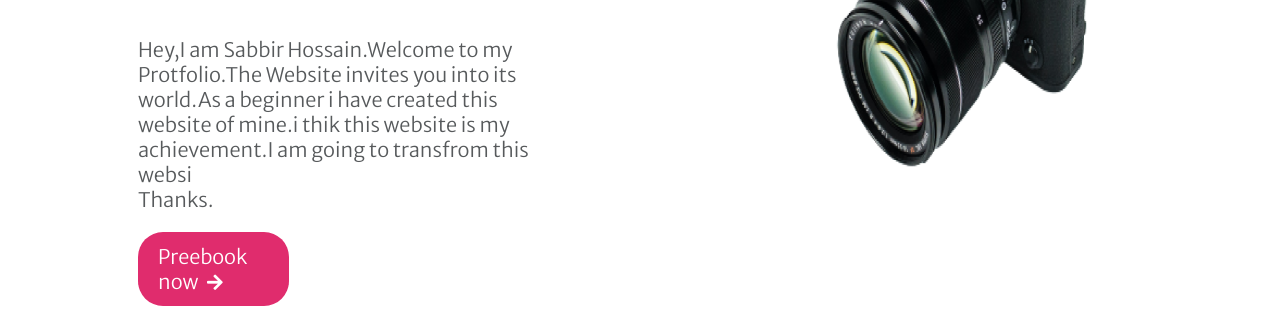
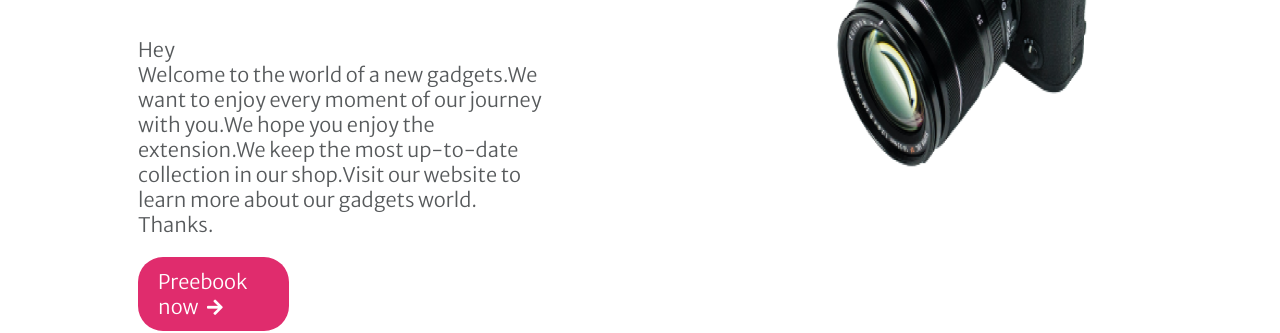
Before and after one commit to webSabbir5353/My-Gadgets-Web-2, a plain HTML site: page index.html in a window 1280 px wide. Shown: the part 478-811 px from the top of the page. Drawn offline with Linux system fonts and the light colour scheme.

Commit message:
correction

```diff
--- a/index.html
+++ b/index.html
@@ -32,12 +32,9 @@
         <section class="part1">
             <div class="first">
                 <p class="welcome"> Start your Journey with <br> Our Gadgets family</p>
-                <p class="para">Hey,I am Sabbir Hossain.Welcome to my Protfolio.The Website invites you into its
-                    world.As a
-                    beginner
-                    i
-                    have created this website of mine.i thik this website is my achievement.I am going to transfrom this
-                    websi
+                <p class="para">Hey <br>Welcome to the world of a new gadgets.We want to enjoy every moment of our
+                    journey with you.We hope you enjoy the extension.We keep the most up-to-date collection in our
+                    shop.Visit our website to learn more about our gadgets world.
                     <br>
                     Thanks.
                 <p class="preebook">Preebook now <i class="fas fa-arrow-right"></i></p>
@@ -46,7 +43,7 @@
                 <img src="images/main-camera.png" alt="">
             </div>
         </section>
-<!-- products-list -->
+        <!-- products-list -->
         <section class="container">
             <div class="products-list">
                 <div class="title">
@@ -234,12 +231,10 @@
             </div>
             <div class="feature">
                 <p class="book"> You will find updates about our<br> feature products here</p>
-                <p class="book1">Hey,I am Sabbir Hossain.Welcome to my Protfolio.The Website invites you into its
-                    world.As a
-                    beginner
-                    i
-                    have created this website of mine.i thik this website is my achievement.I am going to transfrom this
-                    websi
+                <p class="book1">Hey <br> Visit our store to learn more about our gadgets.Our products
+                    incluedrone,Airpods,camera,Studio setup light,tripod,Auction camera and many more.we carry cash on
+                    delivery products.We are further updating <br> all our collections according to your needs.All our
+                    products are given during service.You can definitely <br> collect our products.
                     <br>
                     Thanks.
                 <p class="order"> Order now <i class="fas fa-arrow-right"></i></p>
--- a/style.css
+++ b/style.css
@@ -47,6 +47,7 @@
 .first img{
     width: 60%;
     padding-left: 40%;
+    padding-bottom:15%;
     height:414px ;
     width:440;
 }
```
